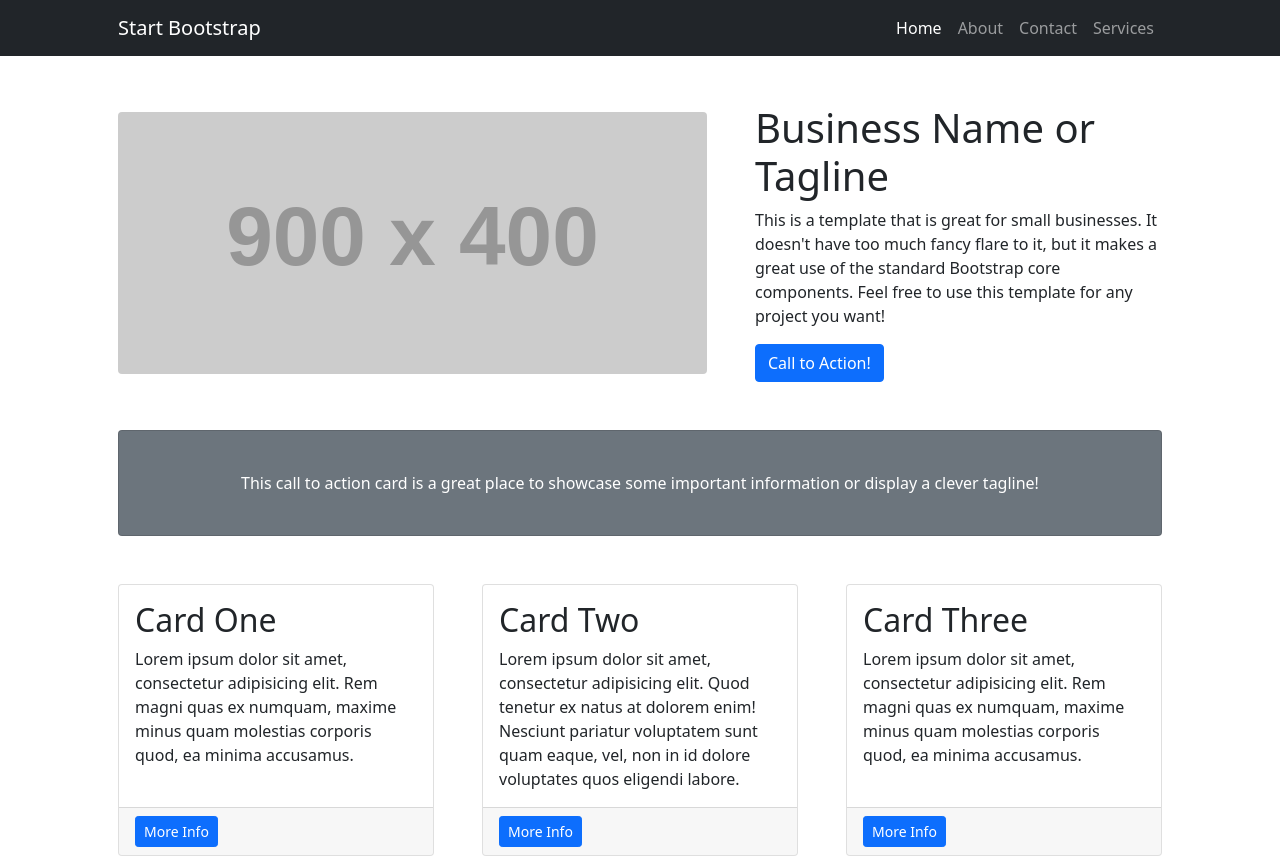
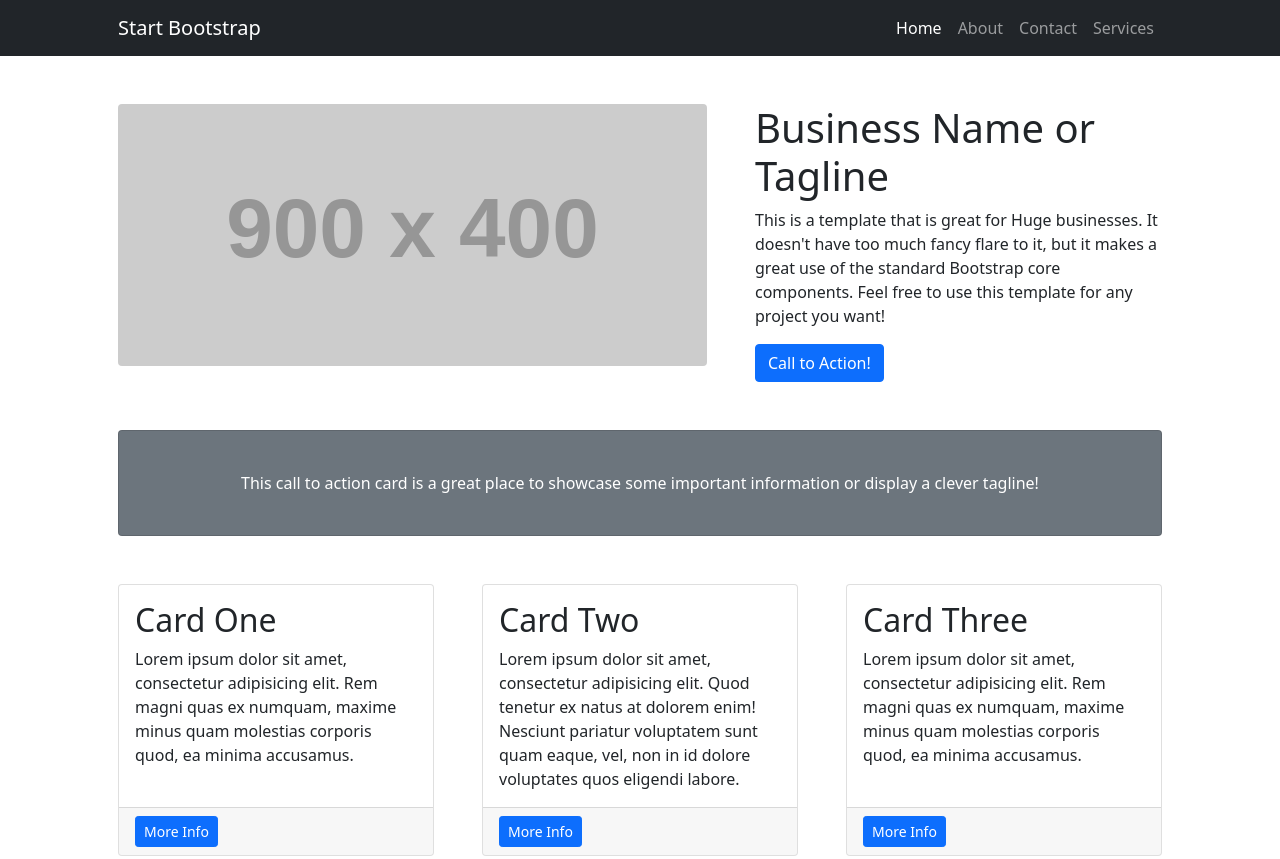
Before and after one commit to StartBootstrap/startbootstrap-small-business, a website: page dist/index.html in a window 1280 px wide. Shown: the top 859 px of the page. Drawn offline with nearby package versions, Linux system fonts and the light colour scheme; placeholder pictures from the web are drawn by us.

Commit message:
huge change

```diff
--- a/dist/index.html
+++ b/dist/index.html
@@ -28,13 +28,13 @@
             </div>
         </nav>
         <!-- Page Content-->
-        <div class="container px-4 px-lg-5">
+        <div class="container px-6 px-lg-5">
             <!-- Heading Row-->
-            <div class="row gx-4 gx-lg-5 align-items-center my-5">
+            <div class="row gx-4 gx-lg-5 align-items-left my-5">
                 <div class="col-lg-7"><img class="img-fluid rounded mb-4 mb-lg-0" src="https://dummyimage.com/900x400/dee2e6/6c757d.jpg" alt="..." /></div>
                 <div class="col-lg-5">
                     <h1 class="font-weight-light">Business Name or Tagline</h1>
-                    <p>This is a template that is great for small businesses. It doesn't have too much fancy flare to it, but it makes a great use of the standard Bootstrap core components. Feel free to use this template for any project you want!</p>
+                    <p>This is a template that is great for Huge businesses. It doesn't have too much fancy flare to it, but it makes a great use of the standard Bootstrap core components. Feel free to use this template for any project you want!</p>
                     <a class="btn btn-primary" href="#!">Call to Action!</a>
                 </div>
             </div>
```
